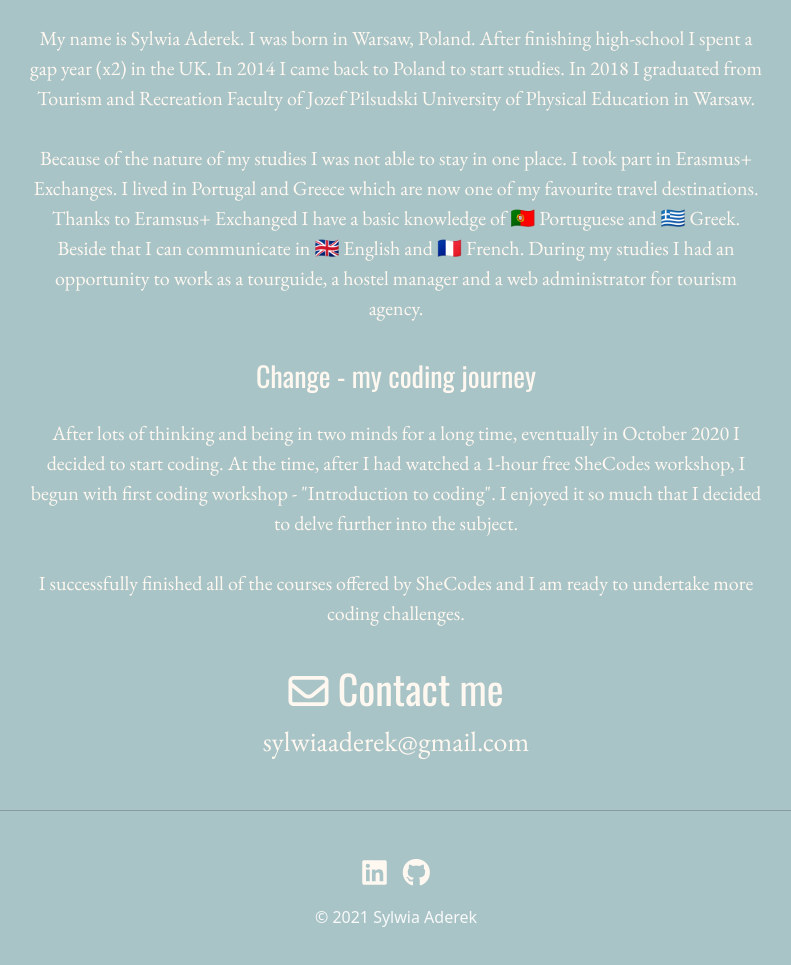
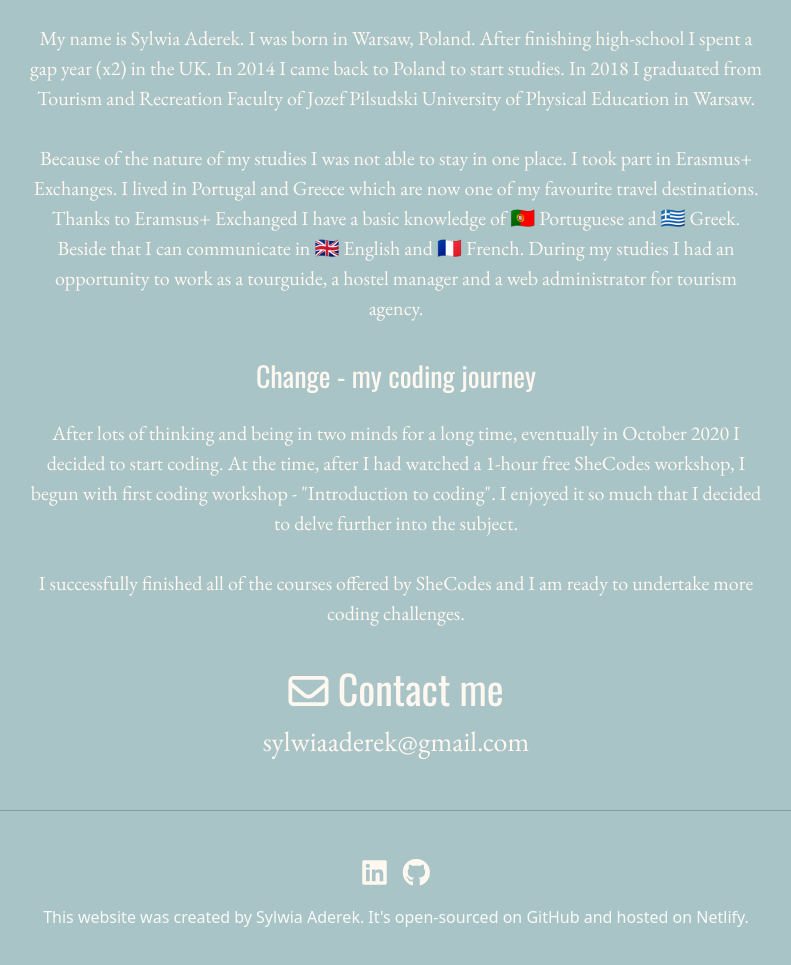
Before and after one commit to syl-ade/homework_week3, a website: page about.html in a window 1280 px wide. Shown: the part 243-1208 px from the top of the page, without its empty margins (244-1035 px from the left). Drawn offline with nearby package versions, Linux system fonts and the light colour scheme.

Commit message:
Updated footer

```diff
--- a/about.html
+++ b/about.html
@@ -79,7 +79,8 @@
       <a href="https://www.linkedin.com/in/sylwiaaderek/" target="blank"><i class="fab fa-linkedin fs-3 me-3" ></i></a>
    <a href="https://github.com/syl-ade" target="blank"> <i class="fab fa-github fs-3"></i></a>
   </div>
-  <div class="d-flex justify-content-center mt-3 text-light">© 2021 Sylwia Aderek</div>
+  <div class= "d-flex justify-content-center fs-7 mt-3 text-light">This website was created by Sylwia Aderek. It's open-sourced on  <a href="https://github.com/syl-ade/portfolio.git" target="_blank" class="text-light text-decoration-none">&nbsp;GitHub&nbsp;</a>  and hosted on Netlify.</div>
+
 
   </footer>
 </html>
```
Also changed, not shown: index.html (+2 -1 lines), projects.html (+2 -1 lines).
